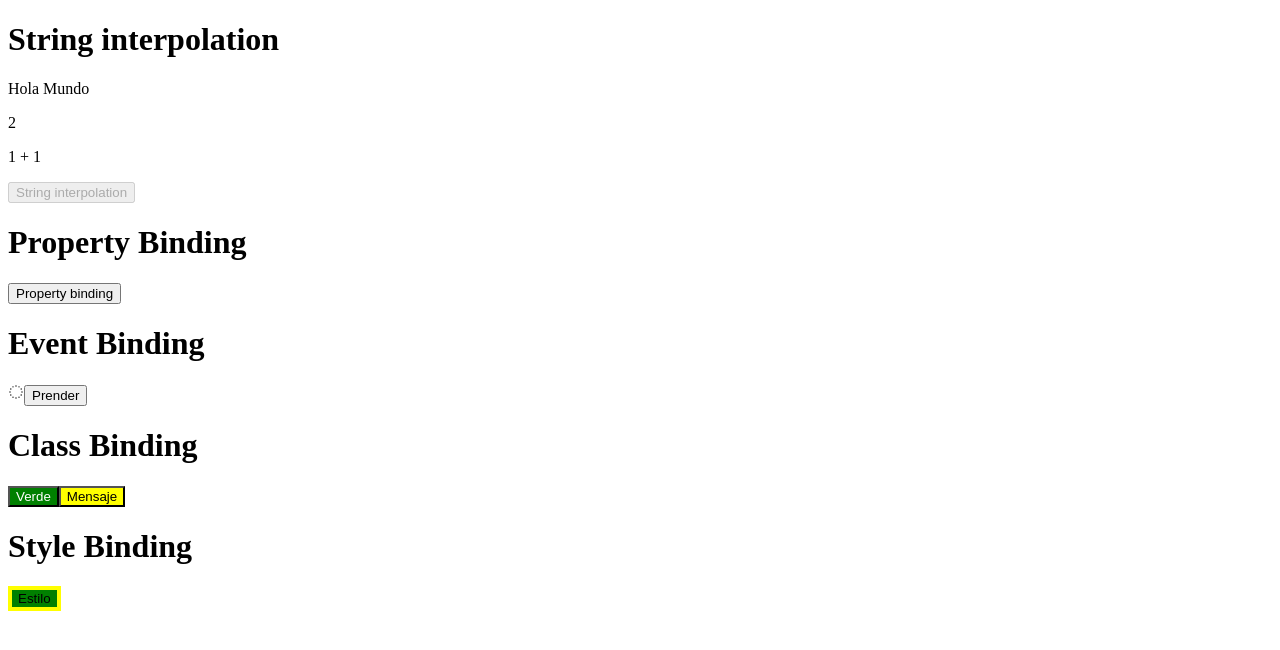
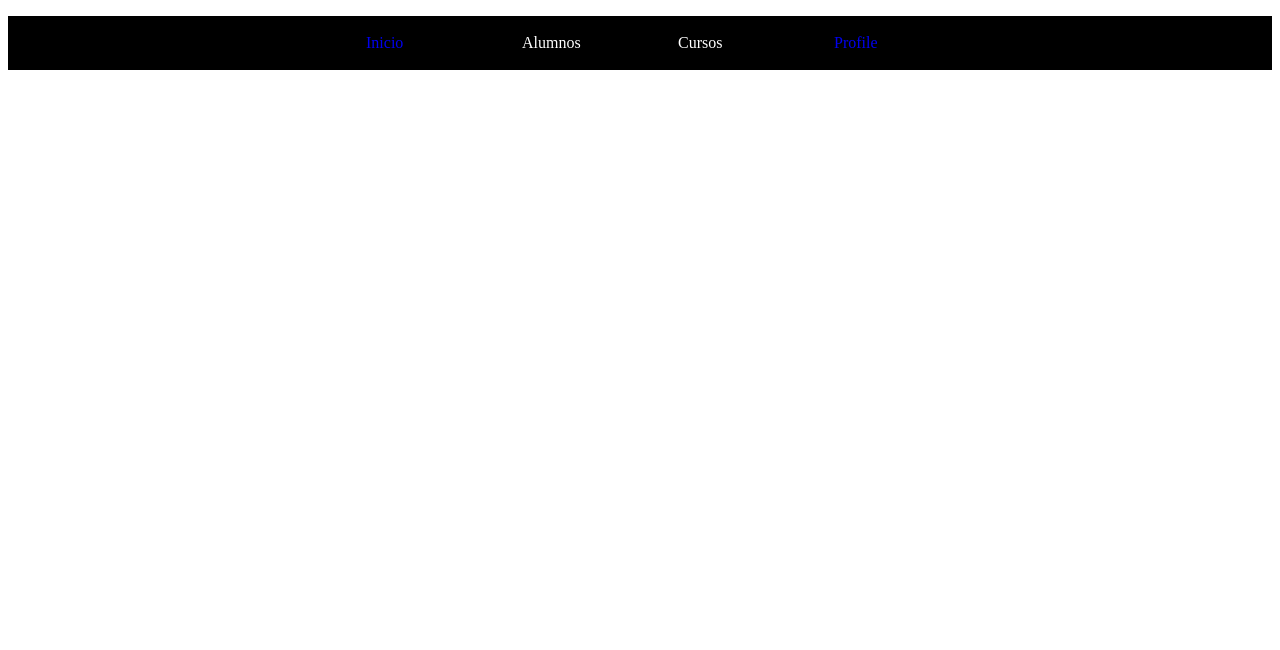
Before and after one commit to briss/dcinternet_angular, an Angular app: page / in a window 1280 px wide. Shown: the top 650 px of the page. Built offline with nearby package versions, Linux system fonts and the light colour scheme.

Commit message:
Agregar componente menú, ajustar rutas, actualizar ignored

```diff
--- a/src/app/app.routes.ts
+++ b/src/app/app.routes.ts
@@ -1,3 +1,8 @@
 import { Routes } from '@angular/router';
+import { App } from './app';
+import { Profile } from './profile/profile';
 
-export const routes: Routes = [];
+export const routes: Routes = [
+    { path: 'profile', component: Profile },
+    { path: 'inicio', component: App }
+];
--- /dev/null
+++ b/src/app/menu/menu.css
@@ -0,0 +1,57 @@
+h1
+{color:white;
+ background-color:black
+ }
+
+nav {
+    width: 100%;
+    background-color: #000;
+
+}
+
+nav ul {
+    color: #FFF;
+    display: flex;
+    justify-content: center;
+    list-style-type: none;
+}
+
+nav ul li {
+    padding: .5em;
+    width: 120px;
+    background-color: #000;
+    margin: 10px;
+}
+
+nav ul li a {
+    text-decoration: none;
+}
+
+nav ul li:hover {
+    background-color: green;
+}
+
+nav ul li a:visited {
+    color: #FFF;
+}
+
+.cerror {
+
+    color: #c51244 !important;
+    display: inline-block !important;
+    margin-top: 10px;
+}
+
+.fa {
+    margin-right: 5px;
+}
+
+.navbar ul a.active {
+    color: rgb(197, 75, 34);
+}
+
+
+.navbar ul a.activebutton{
+    font-size: 1.2em;
+    line-height: 0%;
+}
--- /dev/null
+++ b/src/app/menu/menu.html
@@ -0,0 +1,10 @@
+<nav class="">
+    <ul>
+        <li><a routerLink="/inicio">Inicio</a></li>
+        <li>Alumnos</li>
+        <li>Cursos</li>
+        <li><a routerLink="/profile">Profile</a></li>
+    </ul>
+</nav>
+
+<router-outlet />
--- /dev/null
+++ b/src/app/menu/menu.ts
@@ -0,0 +1,12 @@
+import { Component } from '@angular/core';
+import { RouterLink, RouterOutlet } from '@angular/router';
+
+@Component({
+  selector: 'app-menu',
+  imports: [RouterOutlet, RouterLink],
+  templateUrl: './menu.html',
+  styleUrl: './menu.css'
+})
+export class Menu {
+
+}
--- a/src/index.html
+++ b/src/index.html
@@ -8,6 +8,6 @@
   <link rel="icon" type="image/x-icon" href="favicon.ico">
 </head>
 <body>
-  <app-template></app-template>
+  <app-menu></app-menu>
 </body>
 </html>
--- a/src/main.ts
+++ b/src/main.ts
@@ -2,6 +2,7 @@ import { bootstrapApplication } from '@angular/platform-browser';
 import { appConfig } from './app/app.config';
 import { App } from './app/app';
 import { Template } from './app/template/template';
+import { Menu } from './app/menu/menu';
 
-bootstrapApplication(Template, appConfig)
+bootstrapApplication(Menu, appConfig)
   .catch((err) => console.error(err));
```
Also changed, not shown: 1 other file (tests, documents, lock files or other folders).
